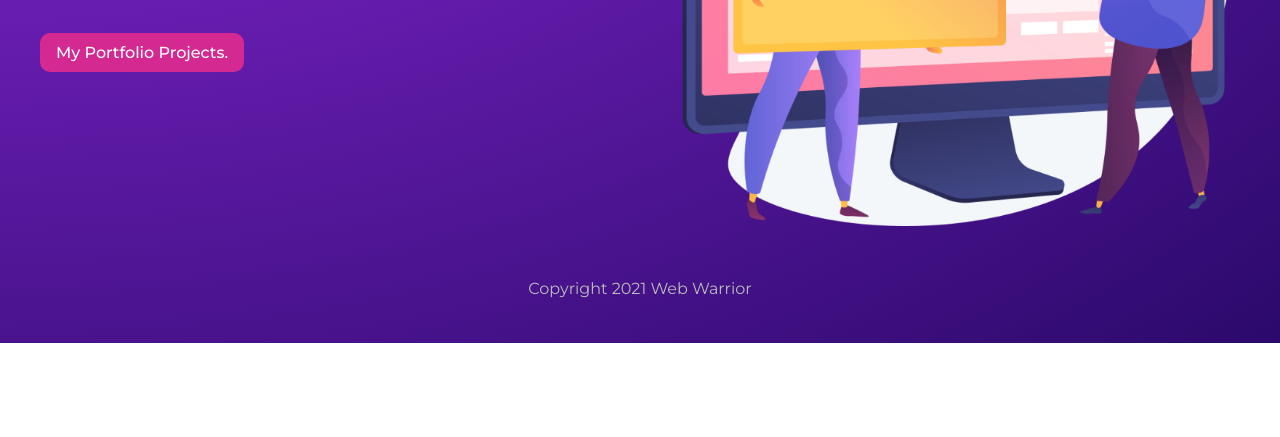
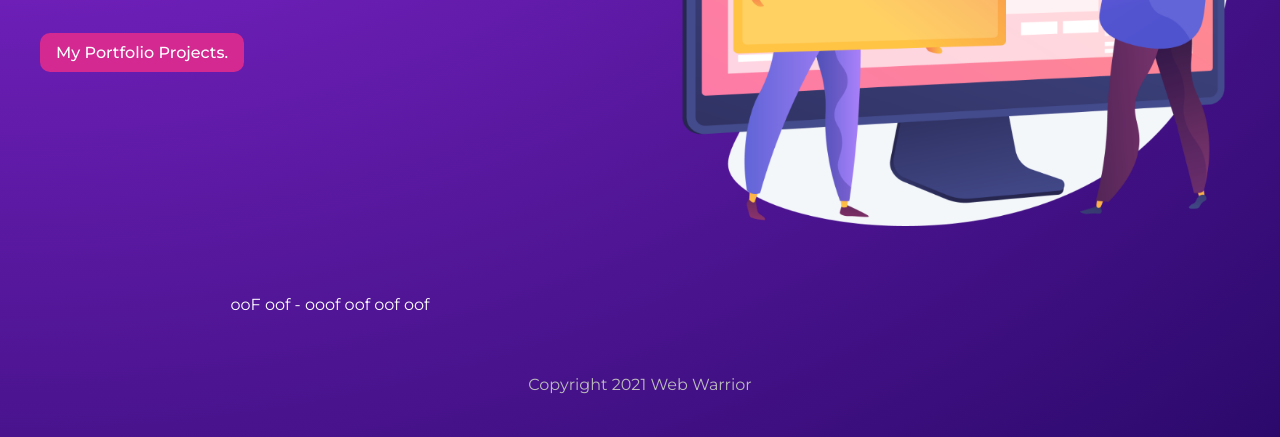
Before and after one commit to 808vita/gatsby-practice, a Gatsby site: page / in a window 1280 px wide. Shown: the part 457-894 px from the top of the page. Before the commit the page ends 800 px from the top, so only its background shows below. Built offline with nearby package versions, Linux system fonts and the light colour scheme; Gatsby itself is replaced by a stand-in of ours.

Commit message:
page queries

```diff
--- a/gatsby-config.js
+++ b/gatsby-config.js
@@ -7,4 +7,9 @@
 module.exports = {
   /* Your site config here */
   plugins: [],
+  siteMetadata: {
+    title: "ooF oof",
+    description: "ooof oof oof oof",
+    copyright: "oof oof oof oofoof ooof ooof",
+  },
 }
--- a/src/pages/index.js
+++ b/src/pages/index.js
@@ -1,9 +1,12 @@
-import { Link } from "gatsby"
+import { graphql, Link } from "gatsby"
 import React from "react"
 import Layout from "../components/Layout"
 import * as styles from "../styles/home.module.css"
 
-export default function Home() {
+export default function Home({ data }) {
+  console.log(data)
+  const { title, description } = data.site.siteMetadata
+
   return (
     <Layout>
       <section className={styles.header}>
@@ -16,7 +19,21 @@
           </Link>
         </div>
         <img src="banner.png" alt="banner" style={{ maxWidth: "100%" }} />
+        <p>
+          {title} - {description}
+        </p>
       </section>
     </Layout>
   )
 }
+
+export const query = graphql`
+  query SiteInfo {
+    site {
+      siteMetadata {
+        description
+        title
+      }
+    }
+  }
+`
```
